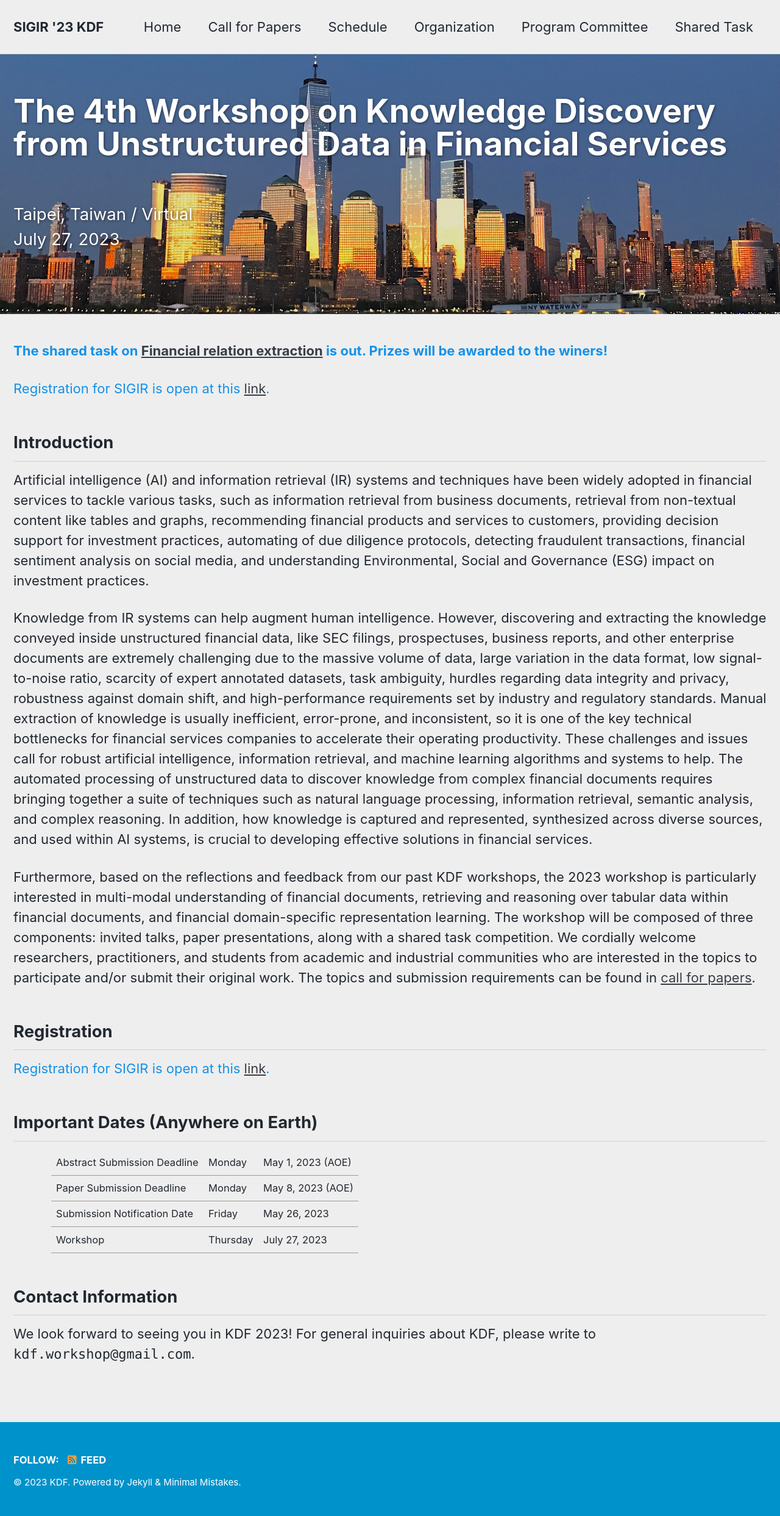
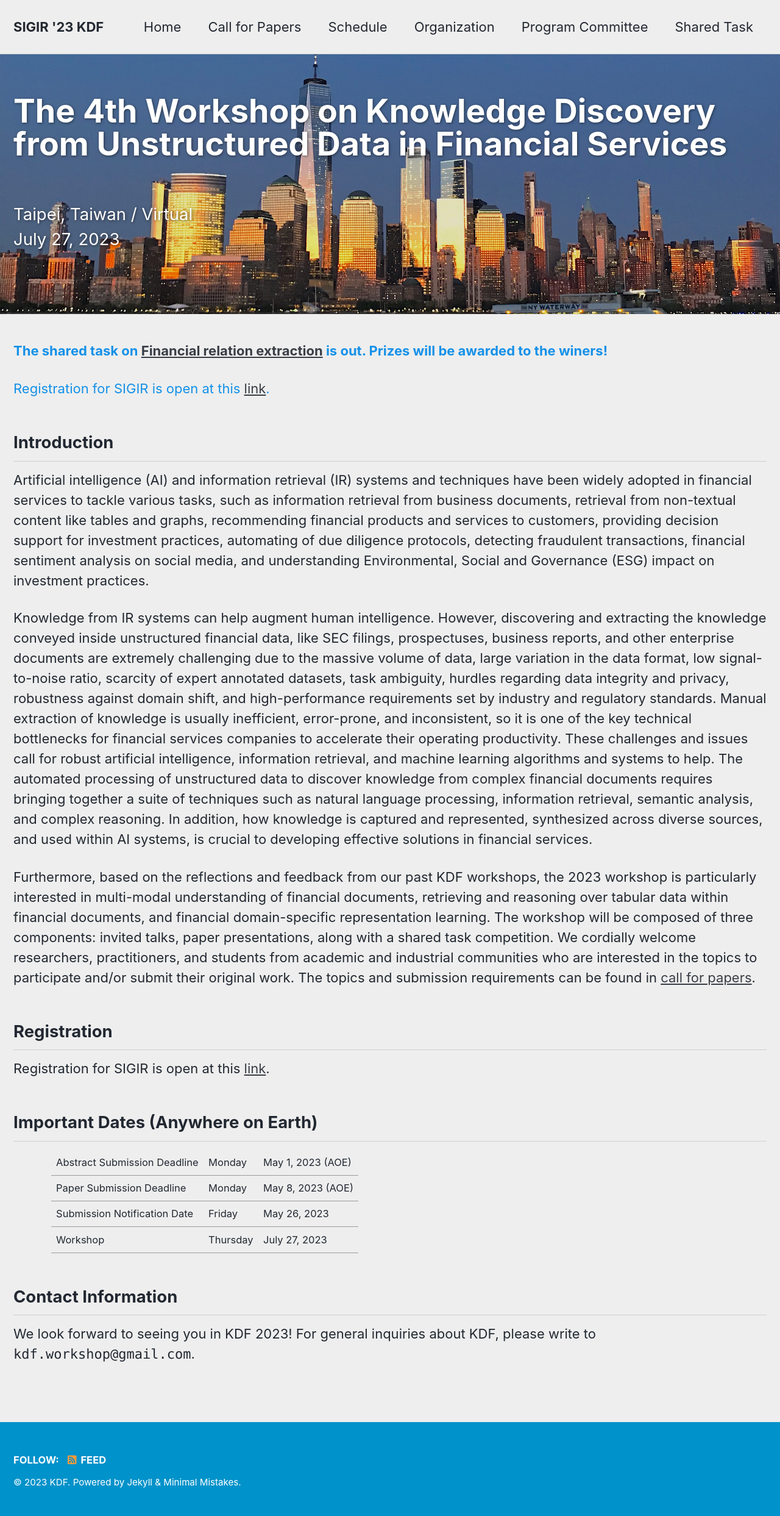
Before and after one commit to kdf-workshop/kdf23, a Jekyll site: the page built from _pages/home.md, in a window 1280 px wide. Shown: the whole page at 61% size. Built offline with Jekyll 4.4.1, drawn with Linux system fonts in a browser that asks for light colours; cached includes are drawn as plain includes.

Commit message:
Update home.md

```diff
--- a/_pages/home.md
+++ b/_pages/home.md
@@ -23,7 +23,7 @@ Furthermore, based on the reflections and feedback from our past KDF workshops,
 
 <h2>Registration</h2>
 
-<span style="color:#1591E8">Registration for SIGIR is open at this <a href="https://kdf-workshop.github.io/kdf23/ https://web.cvent.com/event/f7020c87-98cf-4dc5-acaf-8f9d49044de7/summary">link</a>.</span>
+<span>Registration for SIGIR is open at this <a href="https://kdf-workshop.github.io/kdf23/ https://web.cvent.com/event/f7020c87-98cf-4dc5-acaf-8f9d49044de7/summary">link</a>.</span>
 
 
 <h2 id="dates">Important Dates (Anywhere on Earth)</h2>
```
